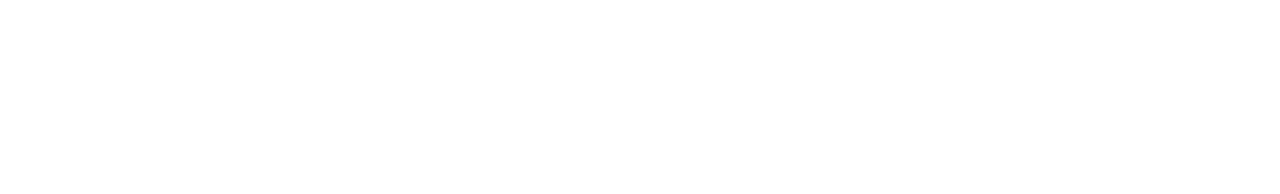
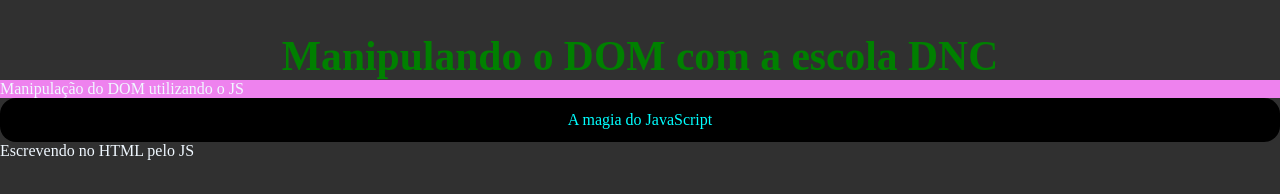
Before and after one commit to manoelarcanjo/manipulando-o-DOM, a website built with Vite: page index.html in a window 1280 px wide. Built offline with nearby package versions, Linux system fonts and the light colour scheme.

Commit message:
Criando elementos com JS

```diff
--- a/index.html
+++ b/index.html
@@ -5,10 +5,15 @@
     <meta name="viewport" content="width=device-width, initial-scale=1.0">
     <link rel="stylesheet" href="src/css/reset.css">
     <link rel="stylesheet" href="src/css/style.css">
-    <title>Document</title>
+    <title>Manipulando o DOM</title>
 </head>
 <body>
+    <h1>Manipulando o DOM</h1>
+    <p name="paragrafo">Manipulação do DOM utilizando o JS</p>
 
+    <div id="div1">
+        <p>A magia do JavaScript</p>
+    </div>
 
     <script src="src/js/script.js"></script>
 </body>
--- a/src/css/reset.css
+++ b/src/css/reset.css
@@ -3,6 +3,5 @@
     padding: 0;
     border: 0;
     font-size: 100%;
-	font: inherit;
 	vertical-align: baseline;
 }
--- a/src/css/style.css
+++ b/src/css/style.css
@@ -0,0 +1,24 @@
+* {
+    margin: 2rem;
+    color: #f0f8ff;
+    background-color: #303030;
+}
+
+body {
+    margin-top: 2rem;
+}
+
+h1 {
+    font-size: 2.6rem;
+}
+
+#div1 {
+    text-align: center;
+}
+
+#div1 p {
+    color: #00ffff;
+    background-color: #000000;
+    border-radius: 1rem;
+    padding: 0.8rem;
+}
--- a/src/js/script.js
+++ b/src/js/script.js
@@ -0,0 +1,13 @@
+var x = window.document.getElementsByTagName('h1')[0];
+var y = window.document.getElementsByName('paragrafo')[0];
+var z = window.document.getElementById('div1');
+
+x.style.color = 'green';
+y.style.backgroundColor = 'violet';
+
+window.alert(y.innerText);
+
+window.document.write('Escrevendo no HTML pelo JS');
+
+x.innerHTML += ' com a escola DNC';
+x.style.textAlign = 'center';
```
